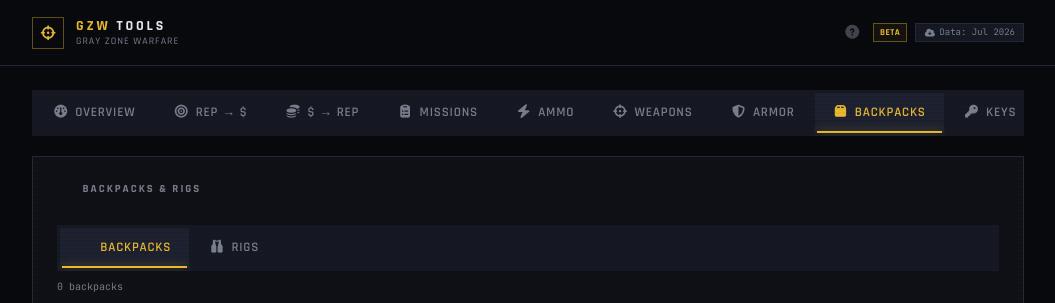
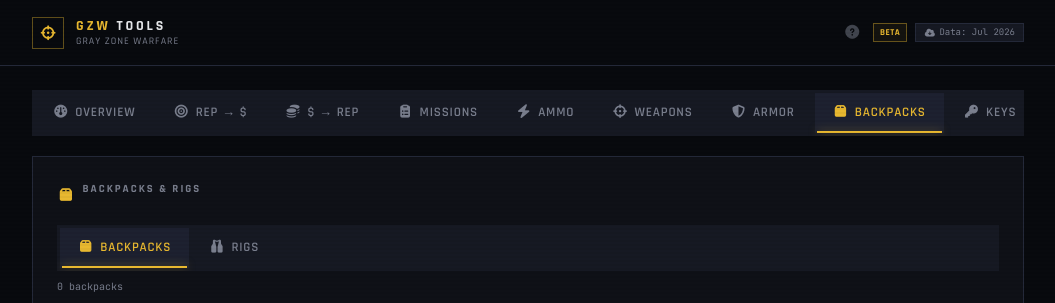
Before and after one commit to ZoniBoy00/gzw-tools, a React (Vite) app: page /backpacks in a window 1280 px wide. Shown: the top 303 px of the page, without its empty margins (112-1167 px from the left). Built offline with nearby package versions, Linux system fonts and the light colour scheme; no server answers.

Commit message:
fix: replace all fa-backpack with fa-box in BackpackGuide

```diff
--- a/src/components/BackpackGuide.tsx
+++ b/src/components/BackpackGuide.tsx
@@ -6,7 +6,7 @@ import type { ModalItem } from './ui/ItemModal';
 
 type SubTab = 'backpacks' | 'rigs';
 const SUB_TABS: { id: SubTab; label: string; icon?: string }[] = [
-  { id: 'backpacks', label: 'Backpacks', icon: 'fas fa-backpack' },
+  { id: 'backpacks', label: 'Backpacks', icon: 'fas fa-box' },
   { id: 'rigs', label: 'Rigs', icon: 'fas fa-vest' },
 ];
 
@@ -165,7 +165,7 @@ export default function BackpackGuide() {
     return (
       <div className="tab-content">
         <div className="flex items-center gap-2 mb-4">
-          <i className="fas fa-backpack text-accent text-sm" />
+          <i className="fas fa-box text-accent text-sm" />
           <span className="section-title">Backpacks & Rigs</span>
         </div>
         <div className="empty-state">
@@ -179,7 +179,7 @@ export default function BackpackGuide() {
   return (
     <div className="tab-content">
       <div className="flex items-center gap-2 mb-4">
-        <i className="fas fa-backpack text-accent text-sm" />
+        <i className="fas fa-box text-accent text-sm" />
         <span className="section-title">Backpacks & Rigs</span>
       </div>
       <TabBar tabs={SUB_TABS} active={tab} onChange={setTab} />
```
